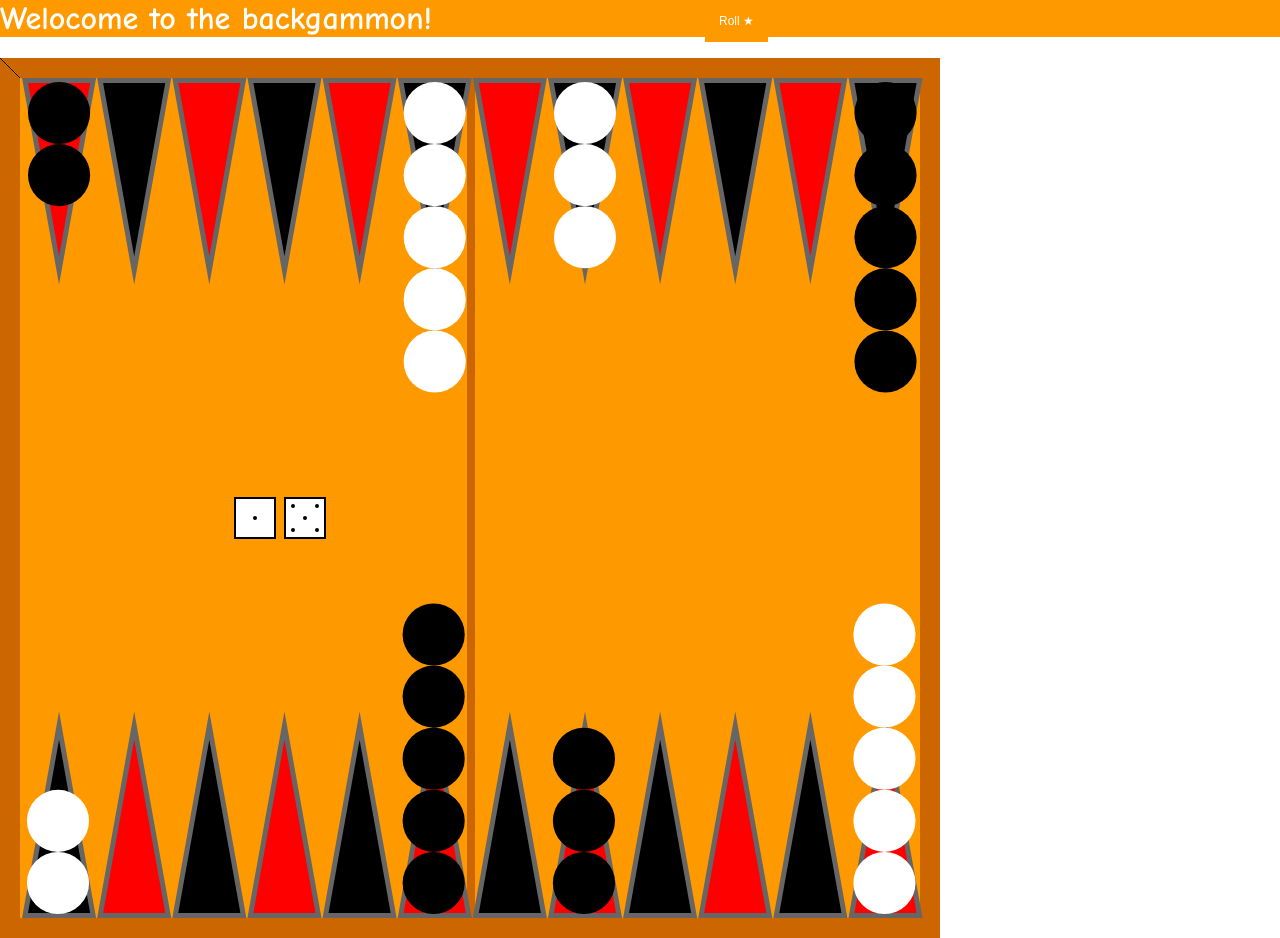
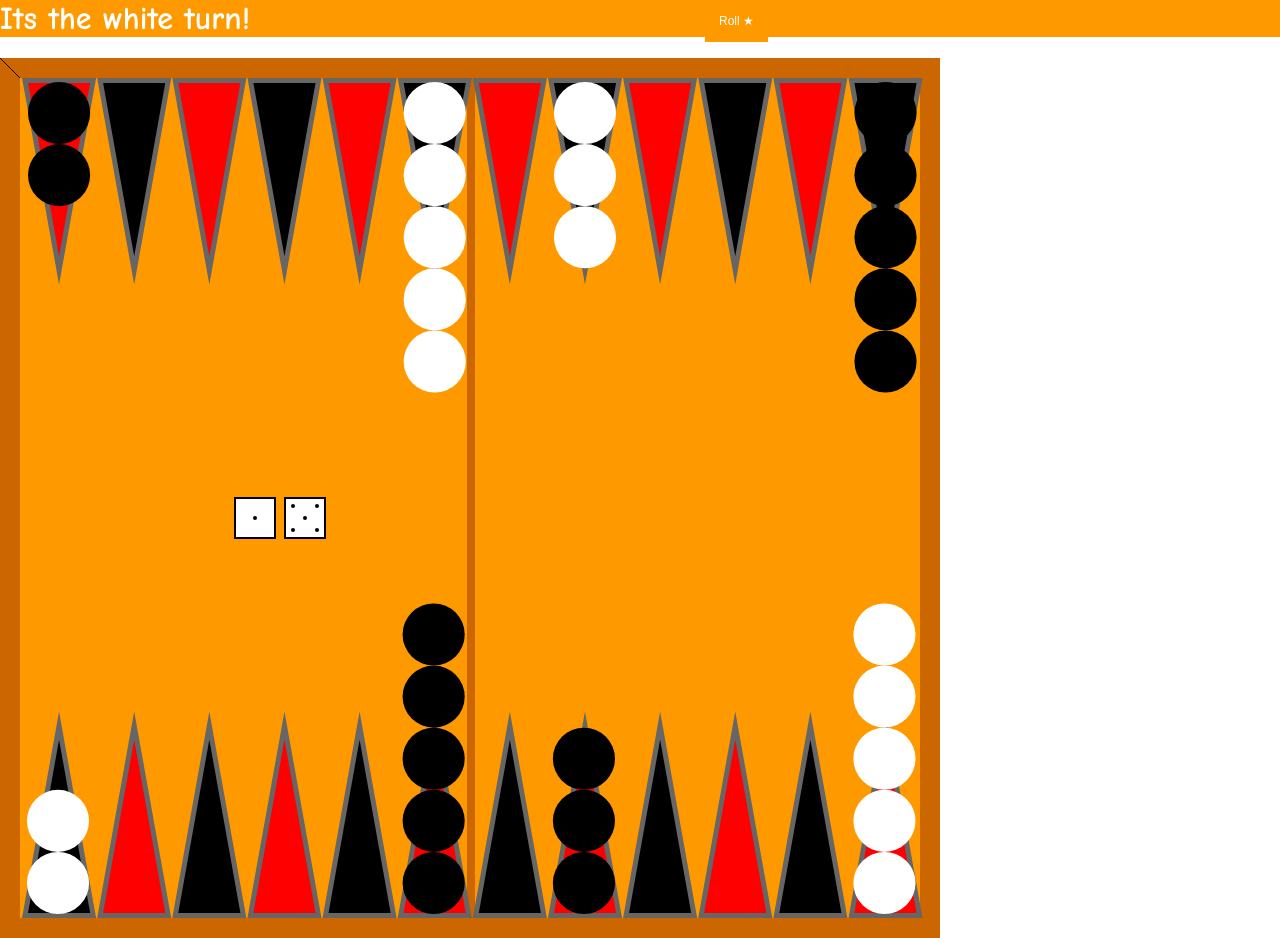
Before and after one commit to ben-and-yahel/backgammon_AI, a plain HTML site: page index.html in a window 1280 px wide. Drawn offline with Linux system fonts and the light colour scheme.

```diff
--- a/index.html
+++ b/index.html
@@ -8,7 +8,7 @@
     </head>
     <body>
 
-    <h1 id="welcome">Welocome to the backgammon!</h1>
+    <h1 id="welcome">Its the white turn!</h1>
     <!-- <button id="reload" onclick="window.location.reload();">Reload &#8634;</button>
     <button id="animation" onclick="animation();">Animation &#9733;</button>
     <button id="template" onclick="template();">Template &#9739;</button>
--- a/models/helper_functions.js
+++ b/models/helper_functions.js
@@ -56,6 +56,6 @@ function role() {
     cubes[0].draw();
     cubes[1].draw();
     headline = document.getElementById("welcome");
+    turn = turn == "white" ? "black" : "white";
     headline.innerHTML = "Its the "+turn+" turn!";
-    //turn = turn == "white" ? "black" : "white";
 }
```
